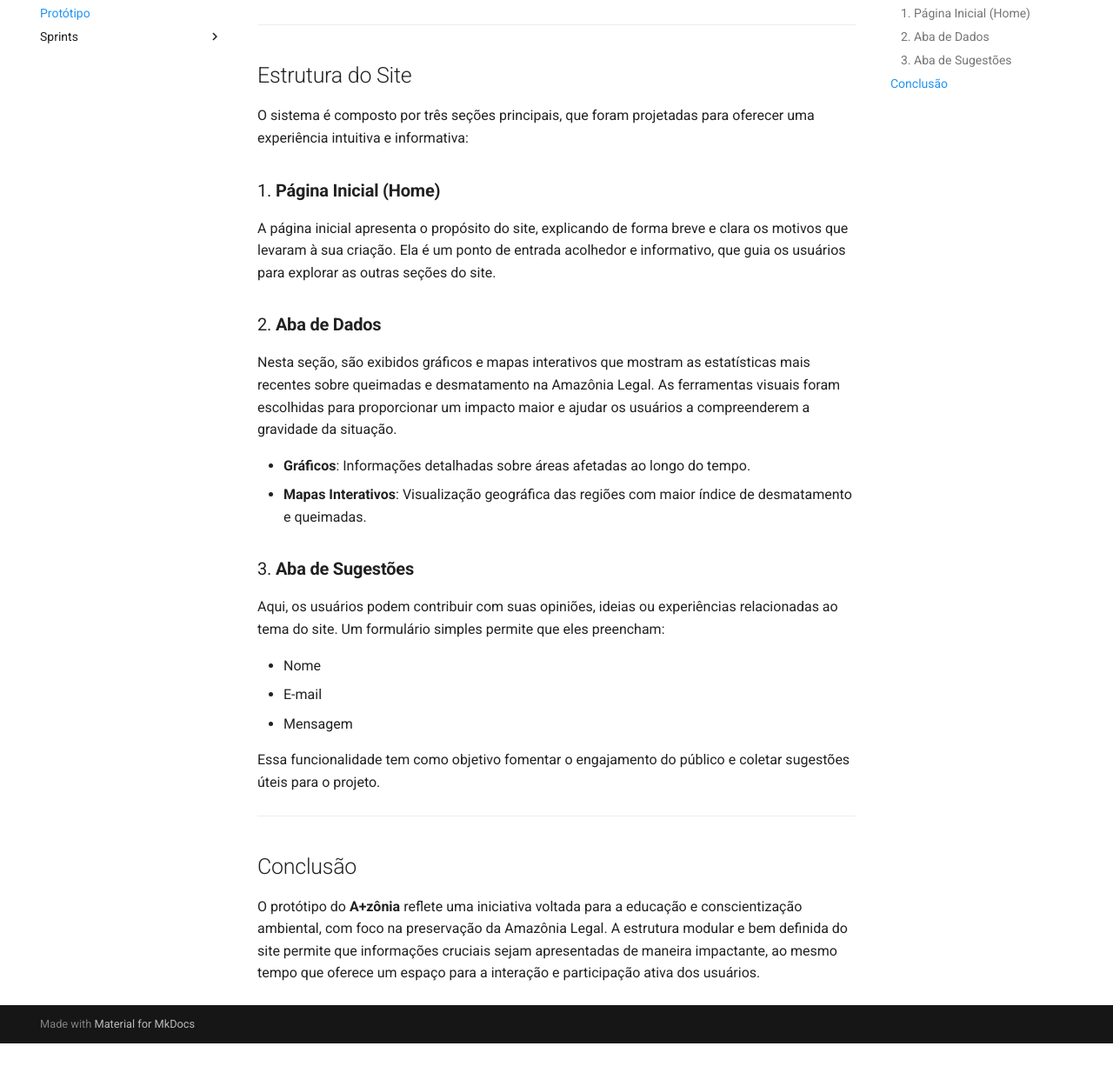
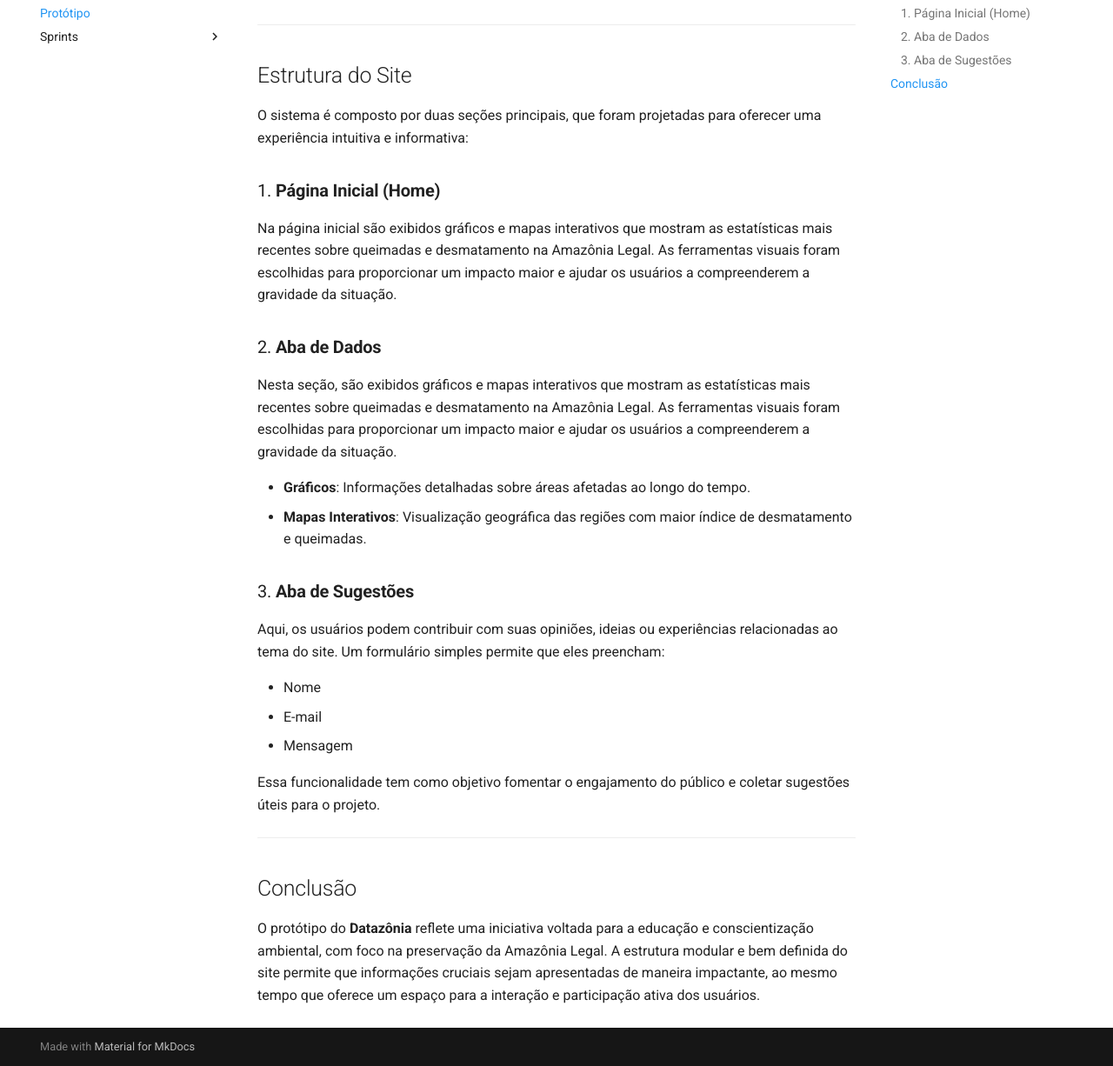
Before and after one commit to unb-mds/2024-2-Amaiszonia, an MkDocs documentation site: the page built from docs/prototipo.md, in a window 1280 px wide and 1400 px high, scrolled down 934 px, cut to the strip 174-1400 px from the top of the window. Shown: the whole strip at 87% size. Built offline with MkDocs 1.6.1 and Material for MkDocs 9.7.7, drawn with Linux system fonts in a browser that asks for light colours; comment, search, counter and statistics services are not loaded; before the commit the page ends 2308 px from its top, so only the background shows below that.

Commit message:
alteração na documentação do prototipo

```diff
--- a/docs/prototipo.md
+++ b/docs/prototipo.md
@@ -20,10 +20,10 @@ O design do site foi desenvolvido com o objetivo de ser intuitivo e de fácil na
 
 ## Estrutura do Site
 
-O sistema é composto por três seções principais, que foram projetadas para oferecer uma experiência intuitiva e informativa:
+O sistema é composto por duas seções principais, que foram projetadas para oferecer uma experiência intuitiva e informativa:
 
 ### 1. **Página Inicial (Home)**
-A página inicial apresenta o propósito do site, explicando de forma breve e clara os motivos que levaram à sua criação. Ela é um ponto de entrada acolhedor e informativo, que guia os usuários para explorar as outras seções do site.
+Na página inicial são exibidos gráficos e mapas interativos que mostram as estatísticas mais recentes sobre queimadas e desmatamento na Amazônia Legal. As ferramentas visuais foram escolhidas para proporcionar um impacto maior e ajudar os usuários a compreenderem a gravidade da situação.
 
 ### 2. **Aba de Dados**
 Nesta seção, são exibidos gráficos e mapas interativos que mostram as estatísticas mais recentes sobre queimadas e desmatamento na Amazônia Legal. As ferramentas visuais foram escolhidas para proporcionar um impacto maior e ajudar os usuários a compreenderem a gravidade da situação.
@@ -44,4 +44,4 @@ Essa funcionalidade tem como objetivo fomentar o engajamento do público e colet
 
 ## Conclusão
 
-O protótipo do **A+zônia** reflete uma iniciativa voltada para a educação e conscientização ambiental, com foco na preservação da Amazônia Legal. A estrutura modular e bem definida do site permite que informações cruciais sejam apresentadas de maneira impactante, ao mesmo tempo que oferece um espaço para a interação e participação ativa dos usuários.
+O protótipo do **Datazônia** reflete uma iniciativa voltada para a educação e conscientização ambiental, com foco na preservação da Amazônia Legal. A estrutura modular e bem definida do site permite que informações cruciais sejam apresentadas de maneira impactante, ao mesmo tempo que oferece um espaço para a interação e participação ativa dos usuários.
```
